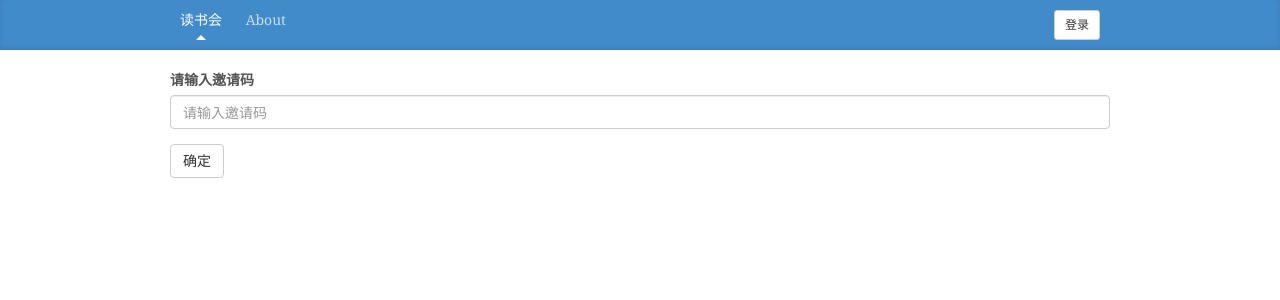
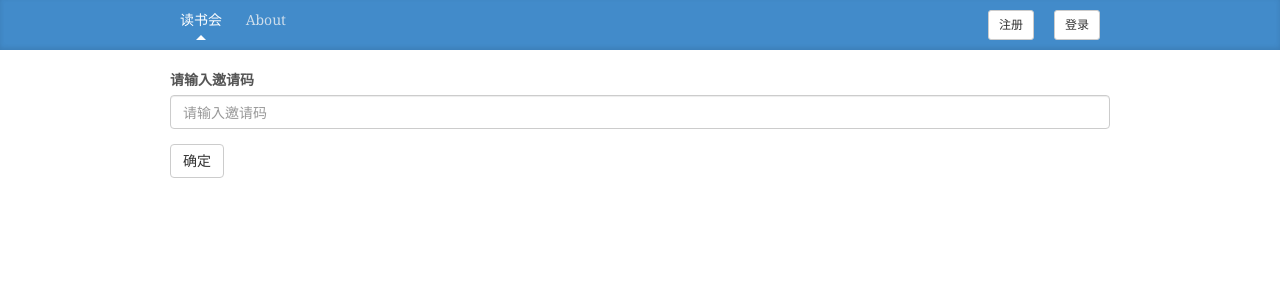
Before and after one commit to stardust1900/reading-party, a Django app: page /reader/register/ in a window 1280 px wide. Shown: the top 300 px of the page. Run offline with Django 3.2, Linux system fonts and the light colour scheme; parts of the project's set-up code (start-up, migrations or seed data) failed here and were passed over; some libraries are stand-ins or nearby versions.

Commit message:
添加注册按钮

```diff
--- a/server/readingParty/reader/templates/nav.html
+++ b/server/readingParty/reader/templates/nav.html
@@ -10,6 +10,7 @@
       </div>
       {% else %}
       <div class="navbar-right blog-nav-item"><a class="btn btn-sm btn-default " href="/reader/login">登录</a></div>
+      <div class="navbar-right blog-nav-item"><a class="btn btn-sm btn-default " href="/reader/register">注册</a></div>
       {% endif %}
     </nav>
   </div>
```
